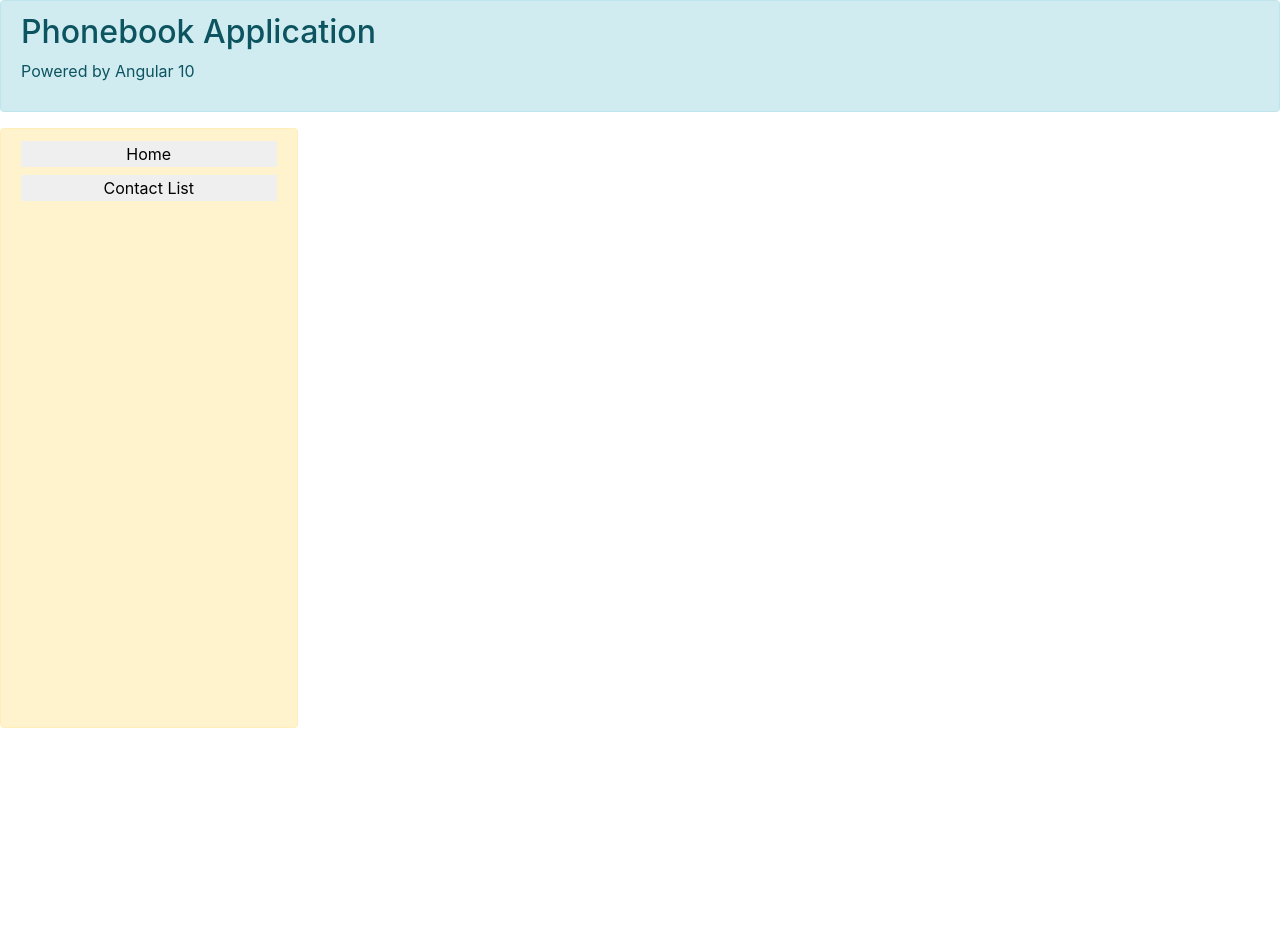
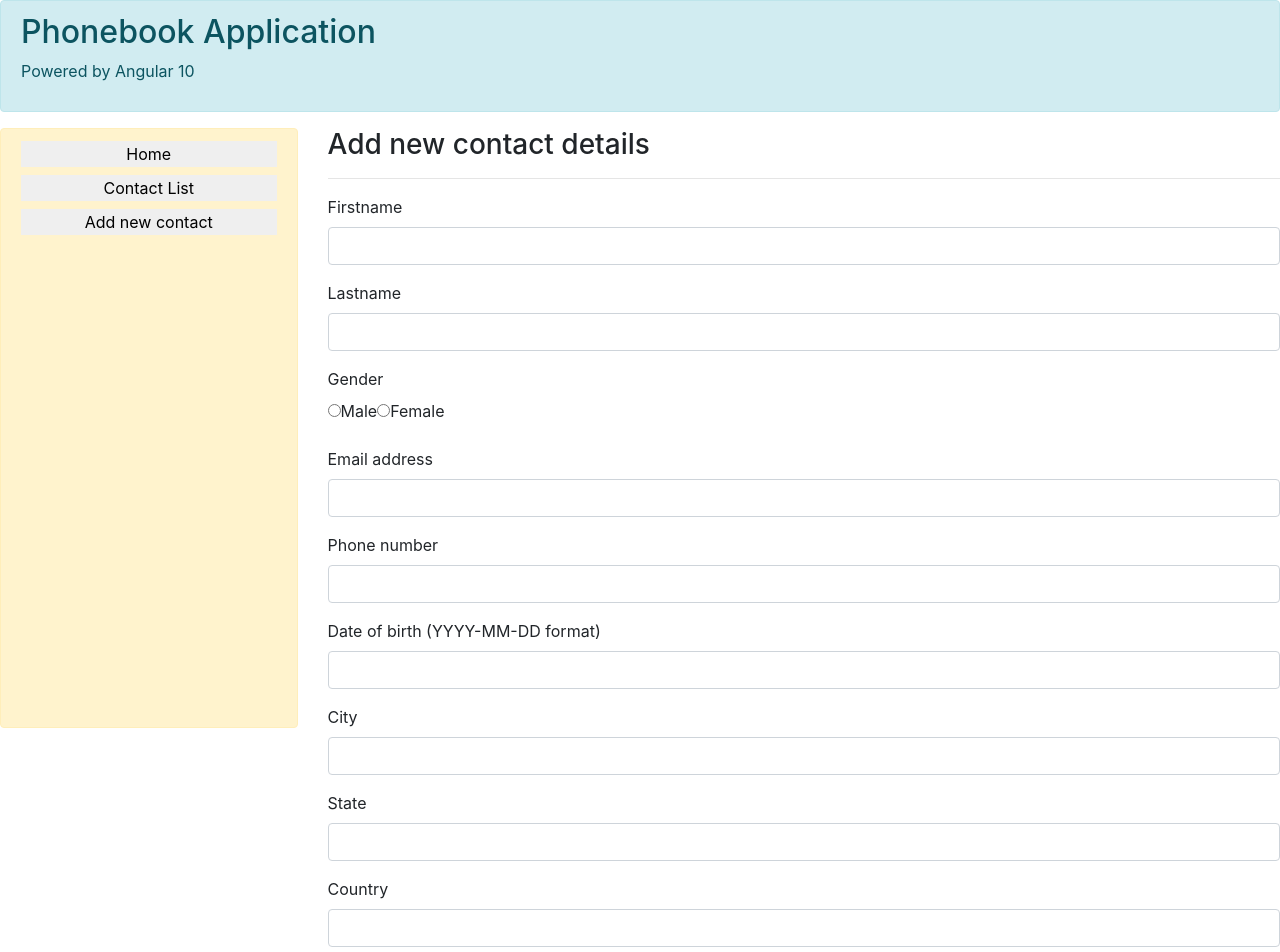
Before and after one commit to franciscovaz/phonebook-app, an Angular app: page /add-contact in a window 1280 px wide. Before the commit this address led to /. Shown: the top 952 px of the page. Before the commit the page ends 800 px from the top, so only its background shows below. Built offline with nearby package versions, Linux system fonts and the light colour scheme.

Commit message:
add contact component

```diff
--- /dev/null
+++ b/src/app/components/add-contact/add-contact.component.html
@@ -0,0 +1,59 @@
+<h3>Add new contact details</h3>
+<hr>
+
+<form class="form">
+
+  <div class="form-group">
+    <label for="firstname">Firstname</label>
+    <input type="text" id="firstname" class="form-control">
+  </div>
+
+  <div class="form-group">
+    <label for="lastname">Lastname</label>
+    <input type="text" id="lastname" class="form-control">
+  </div>
+
+  <div class="form-group">
+    <label>Gender</label><br>
+    <label><input type="radio" name="gender" value="Male">Male</label>
+    <label><input type="radio" name="gender" value="Female">Female</label>
+  </div>
+
+  <div class="form-group">
+    <label for="emailaddress">Email address</label>
+    <input type="text" id="emailaddress" class="form-control">
+  </div>
+
+  <div class="form-group">
+    <label for="phonenumber">Phone number</label>
+    <input type="text" id="phonenumber" class="form-control">
+  </div>
+
+  <div class="form-group">
+    <label for="dob">Date of birth (YYYY-MM-DD format)</label>
+    <input type="text" id="dob" class="form-control">
+  </div>
+
+  <div class="form-group">
+    <label for="city">City</label>
+    <input type="text" id="city" class="form-control">
+  </div>
+
+  <div class="form-group">
+    <label for="state">State</label>
+    <input type="text" id="state" class="form-control">
+  </div>
+
+  <div class="form-group">
+    <label for="country">Country</label>
+    <input type="text" id="country" class="form-control">
+  </div>
+
+  <div class="form-group">
+    <label for="picture">Picture (URL)</label>
+    <input type="text" id="picture" class="form-control">
+  </div>
+
+  <button class="btn btn-primary">Add</button>
+
+</form>
--- /dev/null
+++ b/src/app/components/add-contact/add-contact.component.ts
@@ -0,0 +1,15 @@
+import { Component, OnInit } from '@angular/core';
+
+@Component({
+  selector: 'pb-add-contact',
+  templateUrl: './add-contact.component.html',
+  styleUrls: ['./add-contact.component.css']
+})
+export class AddContactComponent implements OnInit {
+
+  constructor() { }
+
+  ngOnInit(): void {
+  }
+
+}
--- a/src/app/components/sidebar/sidebar.component.html
+++ b/src/app/components/sidebar/sidebar.component.html
@@ -1,4 +1,5 @@
 <div class="alert alert-warning full-height">
   <button class="btn-secundary btn-block" [routerLink]="['/home']">Home</button>
   <button class="btn-secundary btn-block" [routerLink]="['/contact-list']">Contact List</button>
+  <button class="btn-secundary btn-block" [routerLink]="['/add-contact']">Add new contact</button>
 </div>
```
Also changed, not shown: src/app/app.module.ts (+10 -2 lines), src/app/components/add-contact/add-contact.component.css (added), 1 other file (tests, documents, lock files or other folders).
